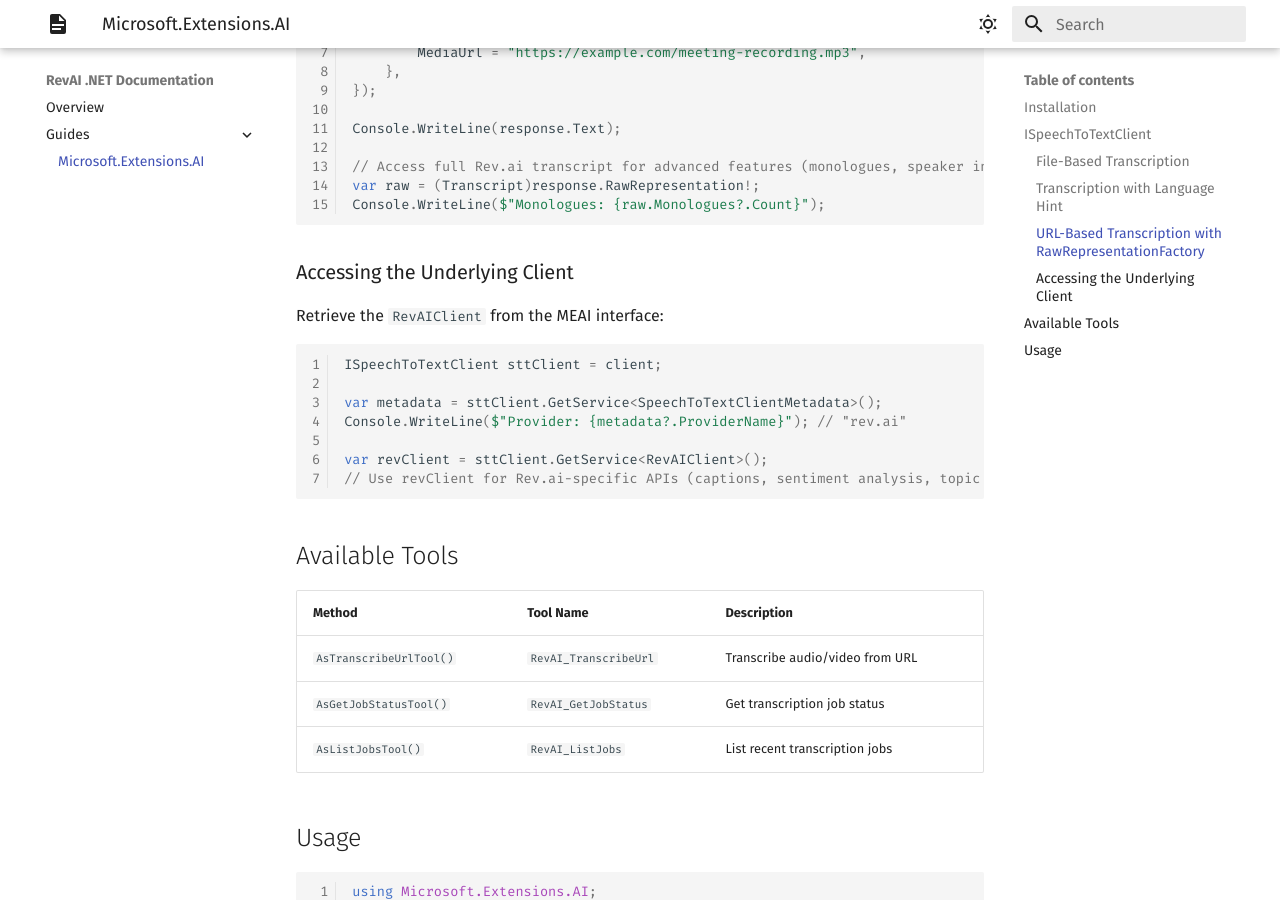
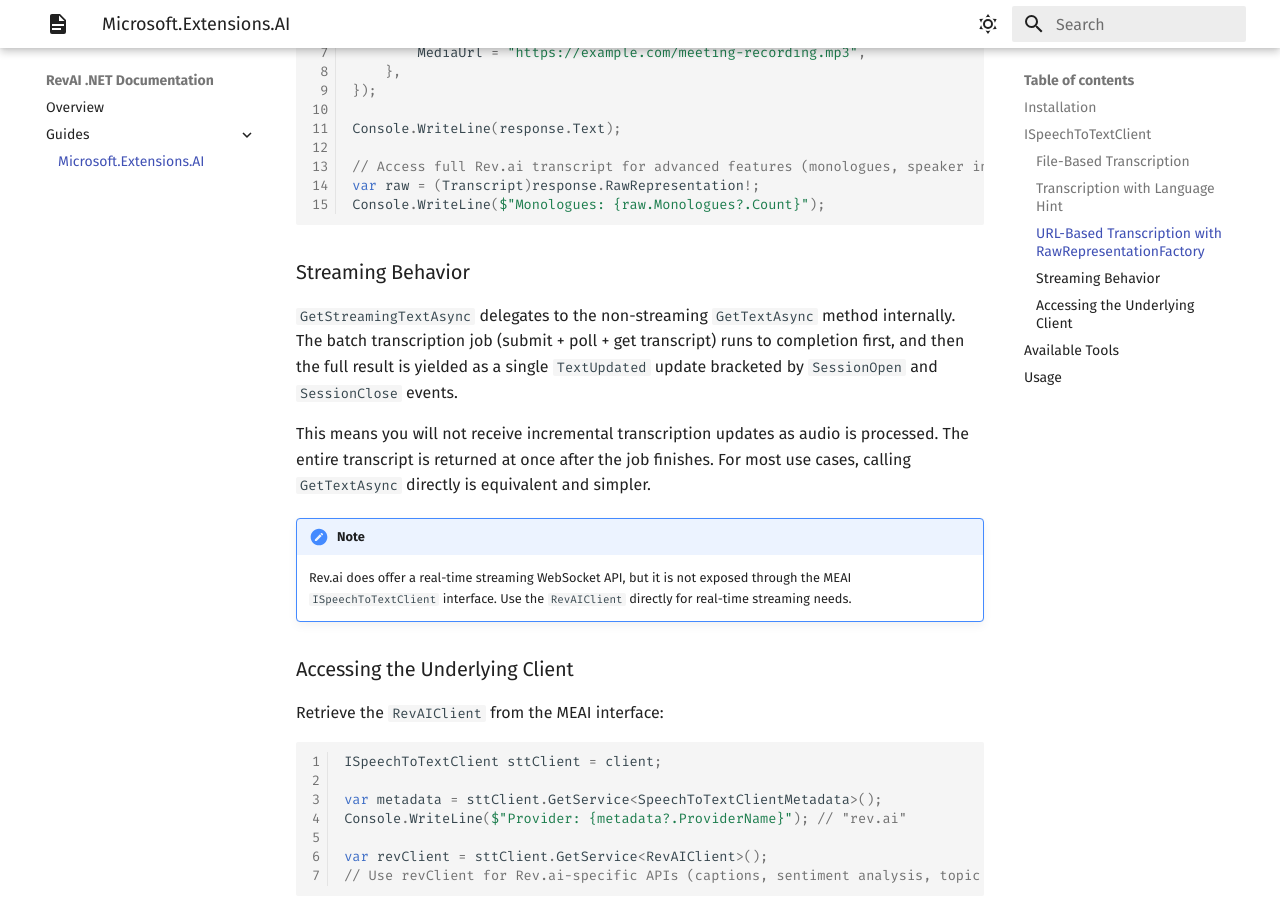
Before and after one commit to tryAGI/RevAI, an MkDocs documentation site: the page built from docs/guides/meai.md, in a window 1280 px wide and 900 px high, scrolled down 1541 px. Built offline with MkDocs 1.6.1 and Material for MkDocs 9.7.7, drawn with Linux system fonts in a browser that asks for light colours; the version menu is left out.

Commit message:
Add streaming behavior notes to MEAI guide
Co-Authored-By: Claude Opus 4.6 <noreply@anthropic.com>

````diff
--- a/docs/guides/meai.md
+++ b/docs/guides/meai.md
@@ -73,6 +73,15 @@ var raw = (Transcript)response.RawRepresentation!;
 Console.WriteLine($"Monologues: {raw.Monologues?.Count}");
 ```
 
+### Streaming Behavior
+
+`GetStreamingTextAsync` delegates to the non-streaming `GetTextAsync` method internally. The batch transcription job (submit + poll + get transcript) runs to completion first, and then the full result is yielded as a single `TextUpdated` update bracketed by `SessionOpen` and `SessionClose` events.
+
+This means you will not receive incremental transcription updates as audio is processed. The entire transcript is returned at once after the job finishes. For most use cases, calling `GetTextAsync` directly is equivalent and simpler.
+
+!!! note
+    Rev.ai does offer a real-time streaming WebSocket API, but it is not exposed through the MEAI `ISpeechToTextClient` interface. Use the `RevAIClient` directly for real-time streaming needs.
+
 ### Accessing the Underlying Client
 
 Retrieve the `RevAIClient` from the MEAI interface:
````
